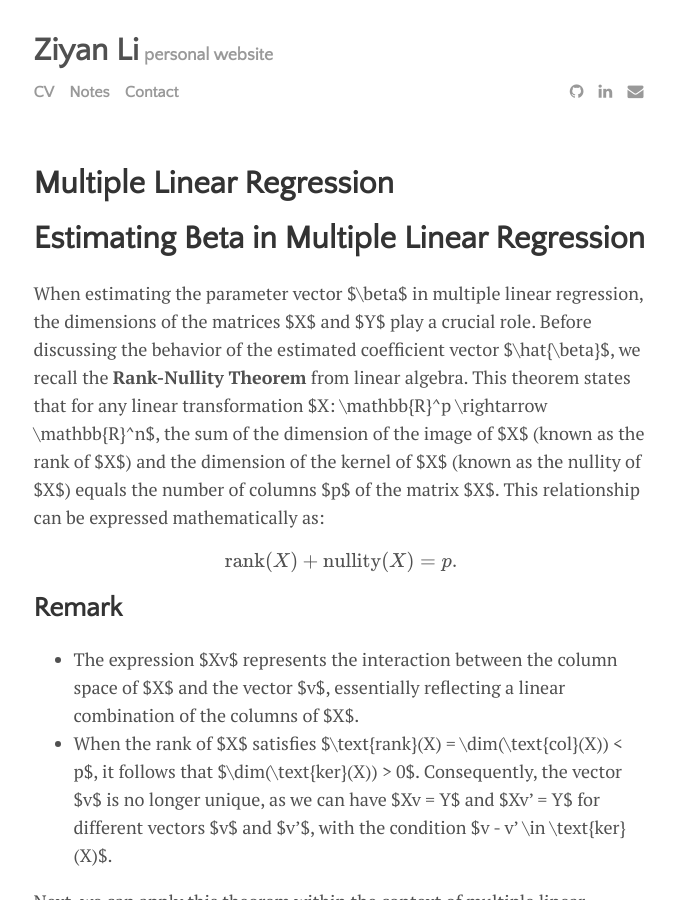
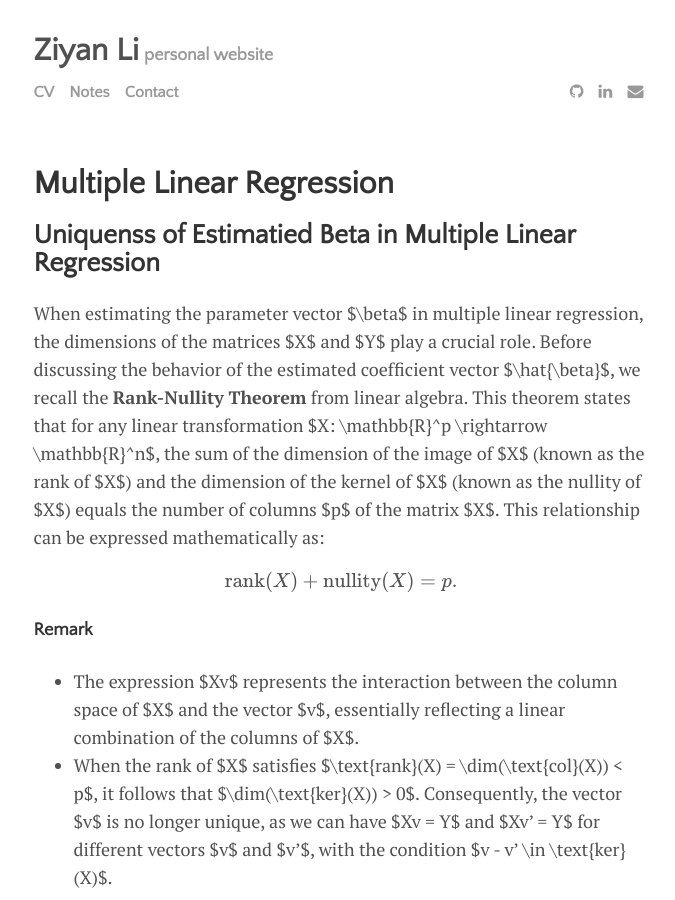
Before and after one commit to catty-halsey/catty-halsey.github.io, a Jekyll site: the page built from _posts/2024-11-4-Multiple regression.md, in a window 1280 px wide and 900 px high. Shown: the whole window, without its empty margins (299-974 px from the left). Built offline with Jekyll 4.4.1, drawn with Linux system fonts in a browser that asks for light colours; formulas are drawn with MathJax 3.

Commit message:
Update 2024-11-4-Multiple regression.md

```diff
--- a/_posts/2024-11-4-Multiple regression.md
+++ b/_posts/2024-11-4-Multiple regression.md
@@ -5,7 +5,7 @@ author: "Ziyan Li"
 categories: journal
 tags: [documentation, sample]
 ---
-# Estimating Beta in Multiple Linear Regression
+## Uniquenss of Estimatied Beta in Multiple Linear Regression
 
 When estimating the parameter vector $\beta$ in multiple linear regression, the dimensions of the matrices $X$ and $Y$ play a crucial role. Before discussing the behavior of the estimated coefficient vector $\hat{\beta}$, we recall the **Rank-Nullity Theorem** from linear algebra. This theorem states that for any linear transformation $X: \mathbb{R}^p \rightarrow \mathbb{R}^n$, the sum of the dimension of the image of $X$ (known as the rank of $X$) and the dimension of the kernel of $X$ (known as the nullity of $X$) equals the number of columns $p$ of the matrix $X$. This relationship can be expressed mathematically as:
 
@@ -13,7 +13,7 @@ $$
 \text{rank}(X) + \text{nullity}(X) = p.
 $$
 
-## Remark
+#### Remark
 
 - The expression $Xv$ represents the interaction between the column space of $X$ and the vector $v$, essentially reflecting a linear combination of the columns of $X$.
 - When the rank of $X$ satisfies $\text{rank}(X) = \dim(\text{col}(X)) < p$, it follows that $\dim(\text{ker}(X)) > 0$. Consequently, the vector $v$ is no longer unique, as we can have $Xv = Y$ and $Xv' = Y$ for different vectors $v$ and $v'$, with the condition $v - v' \in \text{ker}(X)$.
```
